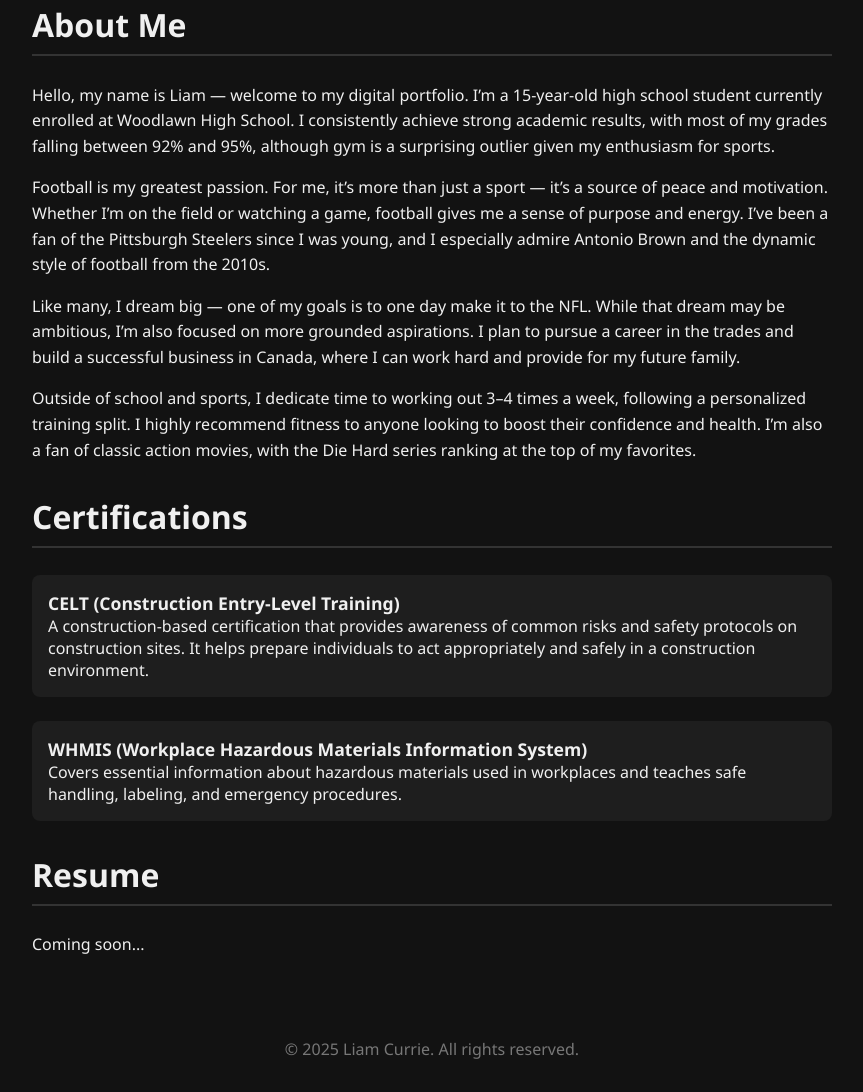
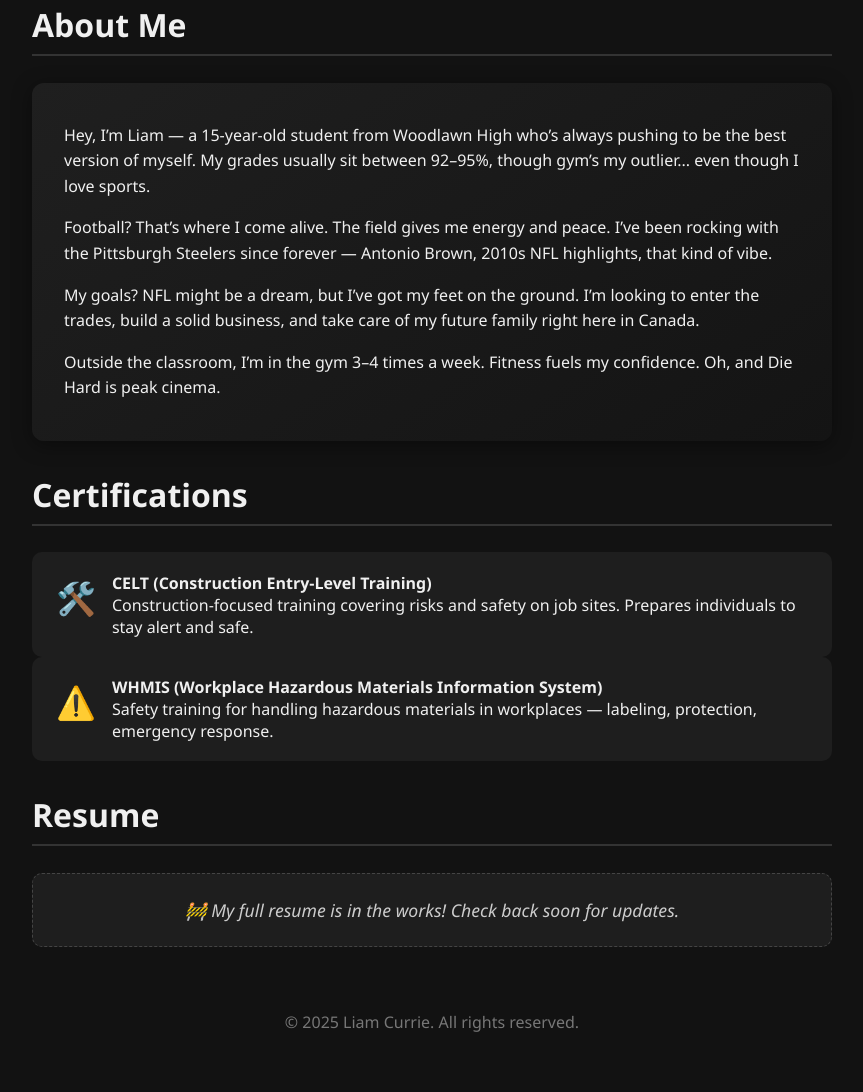
Before and after one commit to liamc1000/Portfolio2, a plain HTML site: page index.html in a window 1280 px wide. Shown: the part 126-1218 px from the top of the page, without its empty margins (208-1071 px from the left). After the commit the page ends 1191 px from the top, so only its background shows below. Drawn offline with Linux system fonts and the light colour scheme.

Commit message:
Update index.html

```diff
--- a/index.html
+++ b/index.html
@@ -4,7 +4,6 @@
   <meta charset="UTF-8" />
   <title>Liam Currie Portfolio</title>
   <meta name="viewport" content="width=device-width, initial-scale=1.0" />
-  <link rel="icon" href="your-favicon.ico" />
   <style>
     html {
       scroll-behavior: smooth;
@@ -17,7 +16,6 @@
       color: #f0f0f0;
     }
 
-    /* --- Popup Styles --- */
     #popup {
       position: fixed;
       top: 0;
@@ -108,26 +106,44 @@
       line-height: 1.6;
     }
 
-    ul {
-      list-style-type: none;
-      padding-left: 0;
-    }
-
-    li {
-      margin-bottom: 1.5rem;
-      background-color: #1e1e1e;
-      padding: 1rem;
-      border-radius: 0.5rem;
-    }
-
-    li strong {
-      font-size: 1.1rem;
-    }
-
     footer {
       text-align: center;
       padding: 2rem;
       color: #777;
+    }
+
+    /* Card styles */
+    .card {
+      background: linear-gradient(145deg, #1f1f1f, #141414);
+      padding: 1.5rem 2rem;
+      border-radius: 12px;
+      box-shadow: 0 4px 20px rgba(0,0,0,0.4);
+      margin-bottom: 2rem;
+    }
+
+    .cert-card {
+      display: flex;
+      align-items: flex-start;
+      gap: 1rem;
+      background-color: #1e1e1e;
+      padding: 1.2rem 1.5rem;
+      border-radius: 10px;
+    }
+
+    .cert-icon {
+      font-size: 2rem;
+      margin-top: 4px;
+    }
+
+    .resume-cta {
+      background: #1e1e1e;
+      padding: 1.5rem;
+      border-radius: 10px;
+      text-align: center;
+      font-size: 1.1rem;
+      color: #ccc;
+      font-style: italic;
+      border: 1px dashed #444;
     }
   </style>
 </head>
@@ -140,7 +156,7 @@
     </div>
   </div>
 
-  <!-- Main Content -->
+  <!-- Main Page Content -->
   <div id="content">
     <header>
       <h1>Liam Currie</h1>
@@ -152,39 +168,42 @@
     </header>
 
     <main>
+      <!-- About Me -->
       <section id="about">
         <h2>About Me</h2>
-        <p>
-          Hello, my name is Liam — welcome to my digital portfolio. I’m a 15-year-old high school student currently enrolled at Woodlawn High School. I consistently achieve strong academic results, with most of my grades falling between 92% and 95%, although gym is a surprising outlier given my enthusiasm for sports.
-        </p>
-        <p>
-          Football is my greatest passion. For me, it’s more than just a sport — it’s a source of peace and motivation. Whether I’m on the field or watching a game, football gives me a sense of purpose and energy. I’ve been a fan of the Pittsburgh Steelers since I was young, and I especially admire Antonio Brown and the dynamic style of football from the 2010s.
-        </p>
-        <p>
-          Like many, I dream big — one of my goals is to one day make it to the NFL. While that dream may be ambitious, I’m also focused on more grounded aspirations. I plan to pursue a career in the trades and build a successful business in Canada, where I can work hard and provide for my future family.
-        </p>
-        <p>
-          Outside of school and sports, I dedicate time to working out 3–4 times a week, following a personalized training split. I highly recommend fitness to anyone looking to boost their confidence and health. I’m also a fan of classic action movies, with the Die Hard series ranking at the top of my favorites.
-        </p>
+        <div class="card">
+          <p>Hey, I’m Liam — a 15-year-old student from Woodlawn High who’s always pushing to be the best version of myself. My grades usually sit between 92–95%, though gym’s my outlier... even though I love sports.</p>
+          <p>Football? That’s where I come alive. The field gives me energy and peace. I’ve been rocking with the Pittsburgh Steelers since forever — Antonio Brown, 2010s NFL highlights, that kind of vibe.</p>
+          <p>My goals? NFL might be a dream, but I’ve got my feet on the ground. I’m looking to enter the trades, build a solid business, and take care of my future family right here in Canada.</p>
+          <p>Outside the classroom, I’m in the gym 3–4 times a week. Fitness fuels my confidence. Oh, and Die Hard is peak cinema.</p>
+        </div>
       </section>
 
+      <!-- Certifications -->
       <section id="certifications">
         <h2>Certifications</h2>
-        <ul>
-          <li>
+        <div class="cert-card">
+          <div class="cert-icon">🛠️</div>
+          <div>
             <strong>CELT (Construction Entry-Level Training)</strong><br />
-            A construction-based certification that provides awareness of common risks and safety protocols on construction sites. It helps prepare individuals to act appropriately and safely in a construction environment.
-          </li>
-          <li>
+            Construction-focused training covering risks and safety on job sites. Prepares individuals to stay alert and safe.
+          </div>
+        </div>
+        <div class="cert-card">
+          <div class="cert-icon">⚠️</div>
+          <div>
             <strong>WHMIS (Workplace Hazardous Materials Information System)</strong><br />
-            Covers essential information about hazardous materials used in workplaces and teaches safe handling, labeling, and emergency procedures.
-          </li>
-        </ul>
+            Safety training for handling hazardous materials in workplaces — labeling, protection, emergency response.
+          </div>
+        </div>
       </section>
 
+      <!-- Resume -->
       <section id="resume">
         <h2>Resume</h2>
-        <p>Coming soon...</p>
+        <div class="resume-cta">
+          🚧 My full resume is in the works! Check back soon for updates.
+        </div>
       </section>
     </main>
 
```
